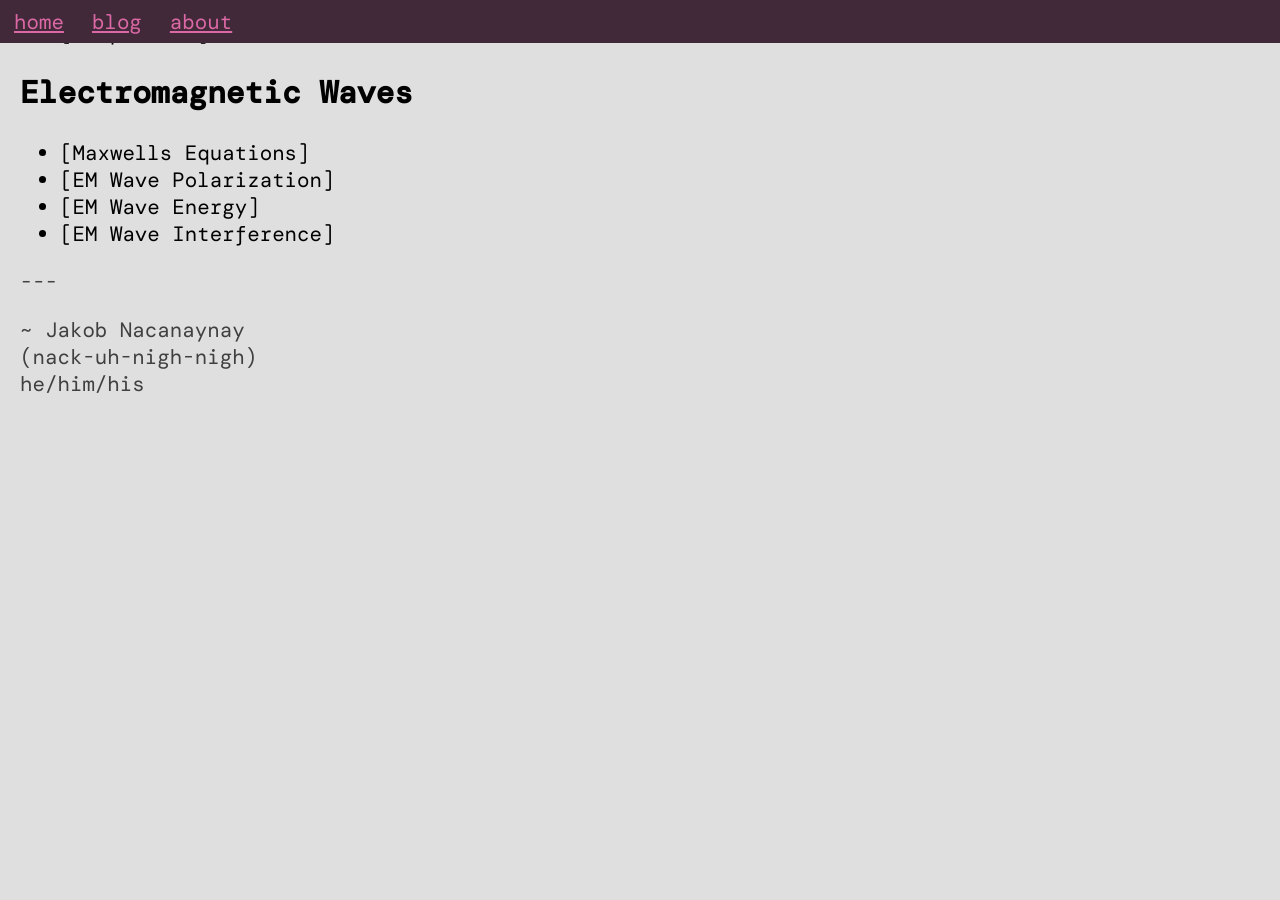
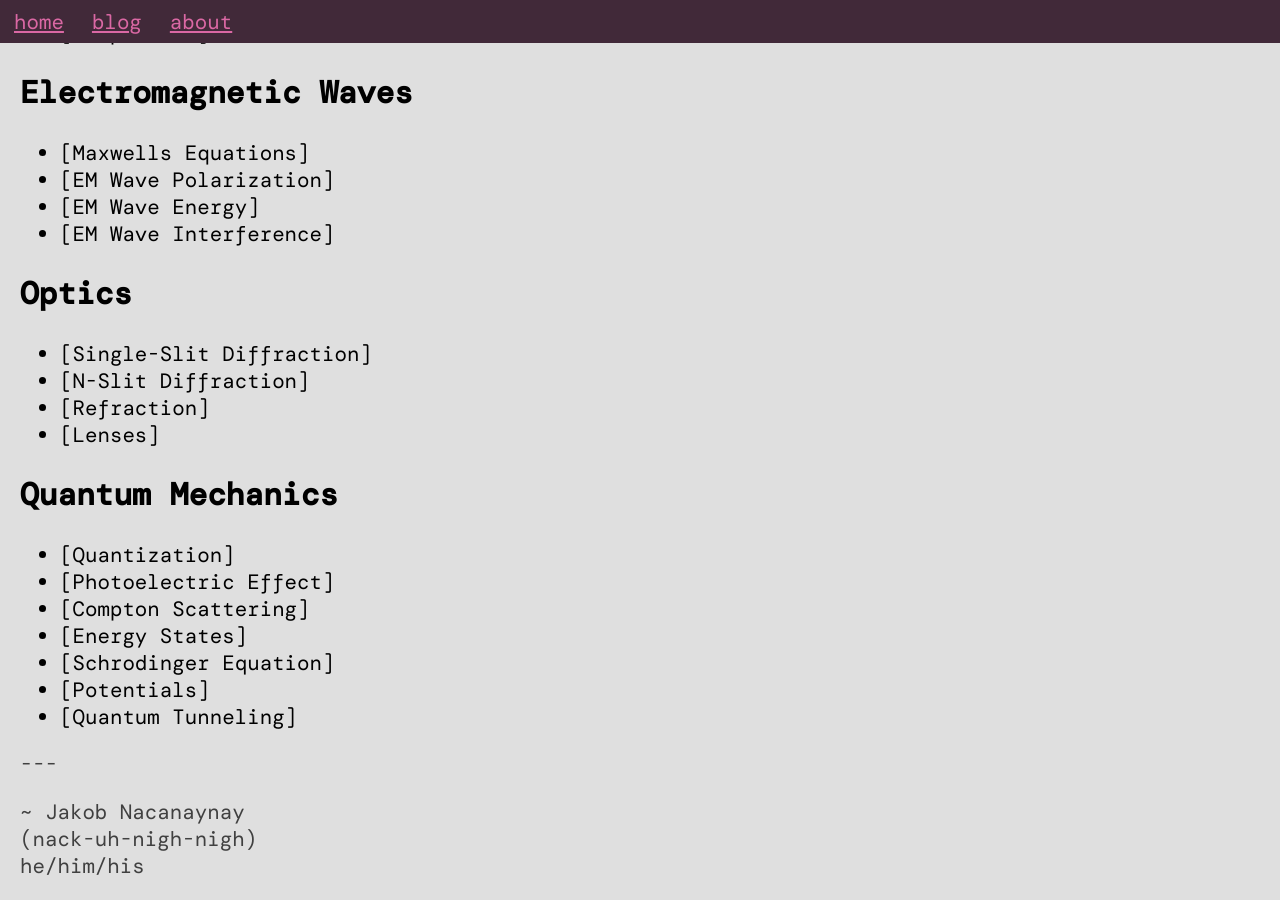
Before and after one commit to j-nac/j-nac.github.io, a Jekyll site: the page built from _posts/2025-08-28-phys-2214.md, in a window 1280 px wide and 900 px high, scrolled down 800 px. Built offline with Jekyll 4.4.1, drawn with Linux system fonts in a browser that asks for light colours; some web fonts are replaced; before the commit the page ends 1217 px from its top, so only the background shows below that.

Commit message:
Knowledge update

```diff
--- a/_posts/2025-08-28-phys-2214.md
+++ b/_posts/2025-08-28-phys-2214.md
@@ -34,3 +34,20 @@ tags: phys phys2214 course
 - [EM Wave Polarization]
 - [EM Wave Energy]
 - [EM Wave Interference]
+
+## Optics
+
+- [Single-Slit Diffraction]
+- [N-Slit Diffraction]
+- [Refraction]
+- [Lenses]
+
+## Quantum Mechanics
+
+- [Quantization]
+- [Photoelectric Effect]
+- [Compton Scattering]
+- [Energy States]
+- [Schrodinger Equation]
+- [Potentials]
+- [Quantum Tunneling]
```
Also changed, not shown: _posts/2025-08-19-math-2940.md (+21 -1 lines), _posts/2025-08-26-ece-2300.md (+3 -2 lines), _posts/2025-08-31-ece-2720.md (+14 -0 lines), _posts/ece2300/2025-10-13-setup-time-and-hold-time-constraints.md (+2 -2 lines), _posts/ece2300/2025-12-07-analyzing-performance.md (added, +25 -0 lines), _posts/ece2300/2025-12-07-control-dependencies-and-hazards.md (added, +33 -0 lines), _posts/ece2300/2025-12-07-raw-dependencies.md (added, +31 -0 lines), _posts/math2940/2025-11-13-steady-state.md (+8 -0 lines), _posts/math2940/2025-12-07-orthogonality.md (added, +11 -0 lines).
